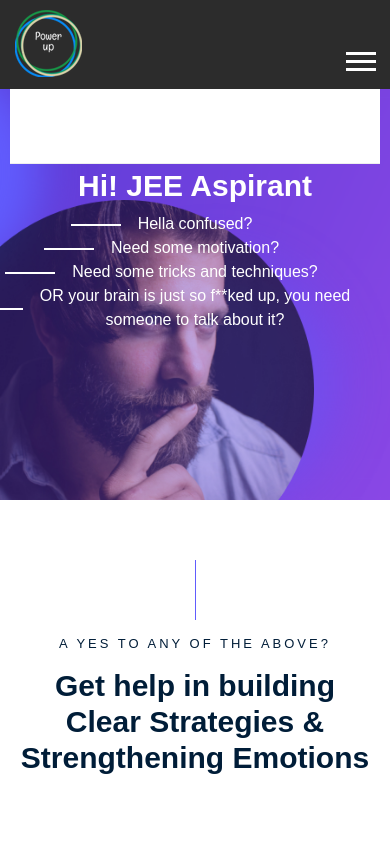
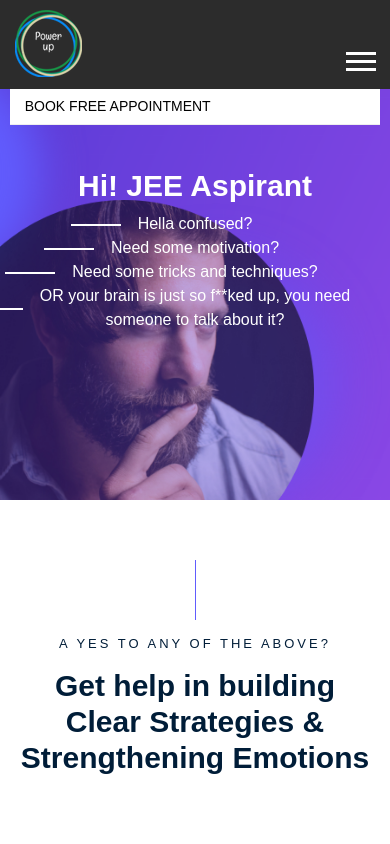
Before and after one commit to vaham-7/Power-up, a plain HTML site: page index.html in a window 390 px wide. Both pictures are taken after a click on the button 359 px from the left and 57 px from the top of the page. Shown: the top 844 px of the page. Drawn offline with nearby package versions, Linux system fonts and the light colour scheme; files that its build step writes are made by us from their sources; files whose address does not match are found by name; a web font is replaced by a local one.

Commit message:
bettering mobile version

```diff
--- a/index.html
+++ b/index.html
@@ -46,33 +46,16 @@
                             </div>
                         </div>
                         <div class="col-xl-6 col-lg-7">
-                            <div class="main-menu  d-none d-lg-block">
-                                <nav>
-                                    <ul id="navigation">
-                                        <li><a class="active" href="index.html"></a></li>
-                                        <li><a href="about.html"></a></li>
-                                        <li><a href="services.html"></a></li>
-                                        <li><a href="#"><i class="active"></i></a>
-                                            <!--<ul class="submenu">
-                                                <li><a href="blog.html"></a></li>
-                                                <li><a href="single-blog.html"></a></li>
-                                            </ul>-->
-                                        </li>
-                                        <li><a href="#"><i class="active"></i></a>
-                                            <!--<ul class="submenu">
-                                                 <li><a href="portfolio.html"></a></li>
-                                                 <li><a href="elements.html"></a></li>
-                                            </ul>-->
-                                        </li>
-                                        <li><a href="contact.html"></a></li>
-                                    </ul>
-                                </nav>
-                            </div>
+
                         </div>
                         <div class="col-xl-3 col-lg-3 d-none d-lg-block">
                             <div class="Appointment">
                                 <div class="book_btn d-none d-lg-block">
-                                    <a  href="https://forms.gle/VCNedqr4BBiMRHy69" target="_blank">BOOK FREE APPOINTMENT</a>
+                                    <nav>
+                                    	<ul id="navigation">
+                                    		<li><a  href="https://forms.gle/VCNedqr4BBiMRHy69" target="_blank">BOOK FREE APPOINTMENT</a></li>
+                                    	</ul>
+                                    </nav>
                                 </div>
                             </div>
                         </div>
```
